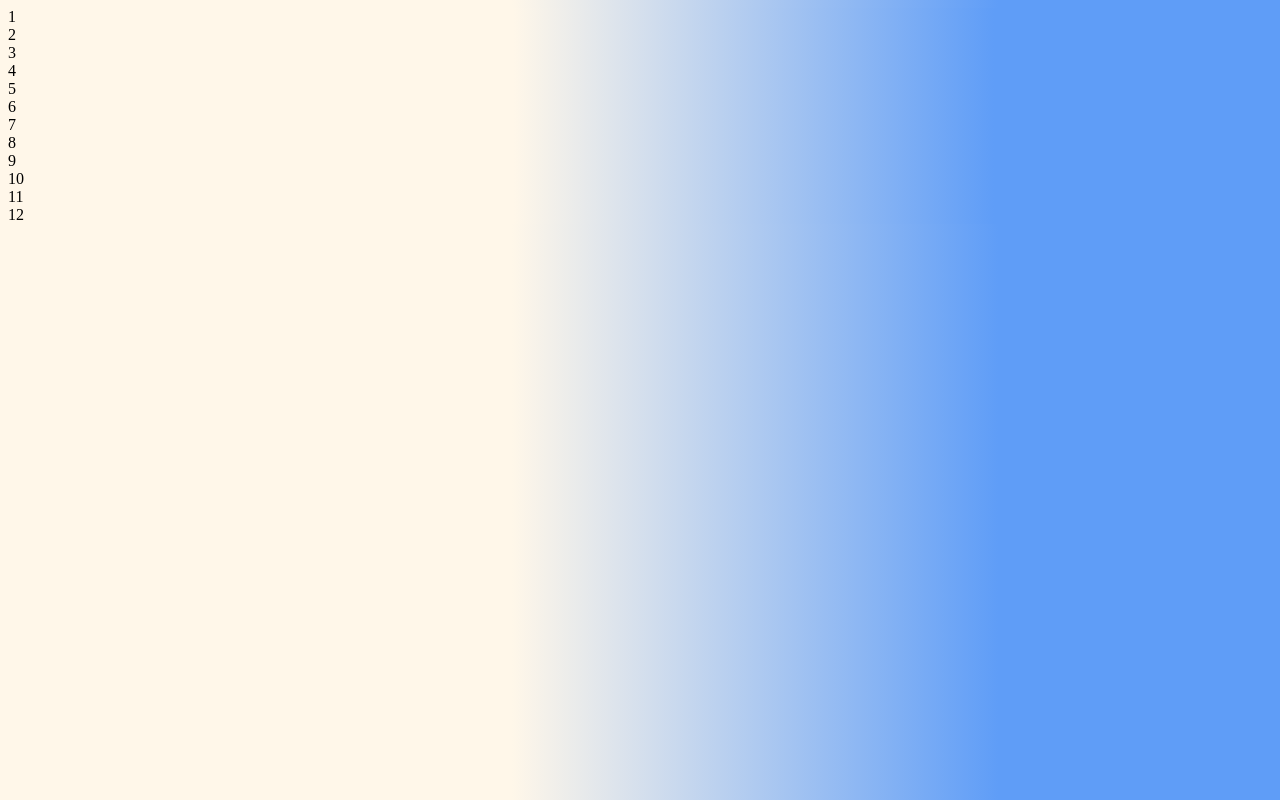
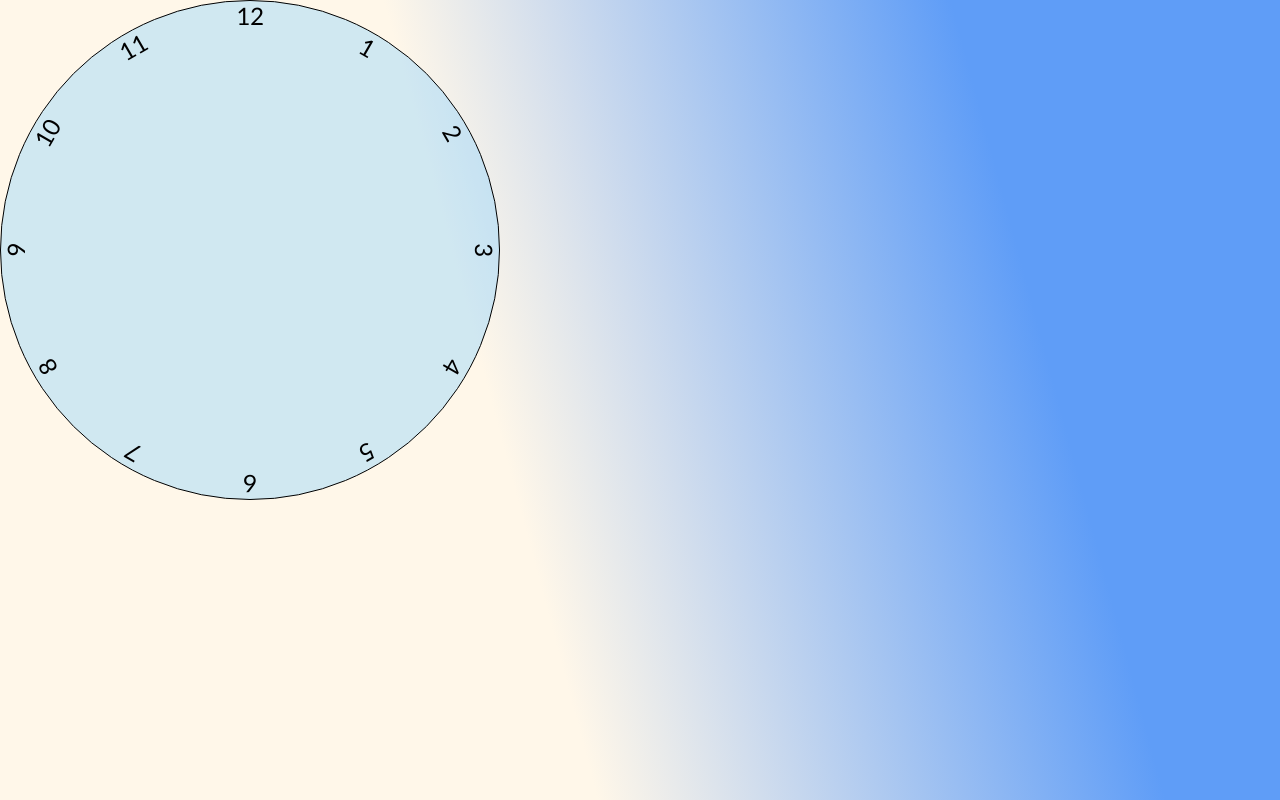
Before and after one commit to Matheus-Cegatti/relogio, a plain HTML site: page index.html in a window 1280 px wide. Drawn offline with Linux system fonts and the light colour scheme.

Commit message:
posicionando os numeros no relogio

```diff
--- a/index.html
+++ b/index.html
@@ -5,6 +5,9 @@
     <meta http-equiv="X-UA-Compatible" content="IE=edge">
     <meta name="viewport" content="width=device-width, initial-scale=1.0">
     <link rel="stylesheet" href="./style.css">
+    <link rel="preconnect" href="https://fonts.googleapis.com">
+<link rel="preconnect" href="https://fonts.gstatic.com" crossorigin>
+<link href="https://fonts.googleapis.com/css2?family=Lato:wght@300;400;700&display=swap" rel="stylesheet">
     <title>Relogio</title>
 </head>
 <body>
--- a/style.css
+++ b/style.css
@@ -1,3 +1,63 @@
 *{
-    background: linear-gradient(90deg, rgba(255,247,233,1) 40%, rgba(95,157,247,1) 78%);
+    box-sizing: border-box;
+    margin: 0;
+    padding: 0;
+    font-family: 'Lato', sans-serif;
 }
+
+body{
+    height: 100vh;
+    background: linear-gradient(75deg, rgba(255,247,233,1) 40%, rgba(95,157,247,1) 78%);
+}
+
+.relogio {
+    width: 500px;
+    height: 500px;
+    background-color: rgba(137,207,253,0.4);
+    border-radius: 50%;
+    border: 1.5px solid black;
+    position: relative;
+}
+
+.relogio .number {
+    position: absolute;
+    width: 100%;
+    height: 100%;
+    text-align: center;
+    font-size: 1.5rem;
+    font-weight: 400;
+}
+
+.relogio .number-1{
+    transform: rotate(30deg);
+}
+.relogio .number-2{
+    transform: rotate(60deg);
+}
+.relogio .number-3{
+    transform: rotate(90deg);
+}
+.relogio .number-4{
+    transform: rotate(120deg);
+}
+.relogio .number-5{
+    transform: rotate(150deg);
+}
+.relogio .number-6{
+    transform: rotate(180deg);
+}
+.relogio .number-7{
+    transform: rotate(210deg);
+}
+.relogio .number-8{
+    transform: rotate(240deg);
+}
+.relogio .number-9{
+    transform: rotate(270deg);
+}
+.relogio .number-10{
+    transform: rotate(300deg);
+}
+.relogio .number-11{
+    transform: rotate(330deg);
+}
```
